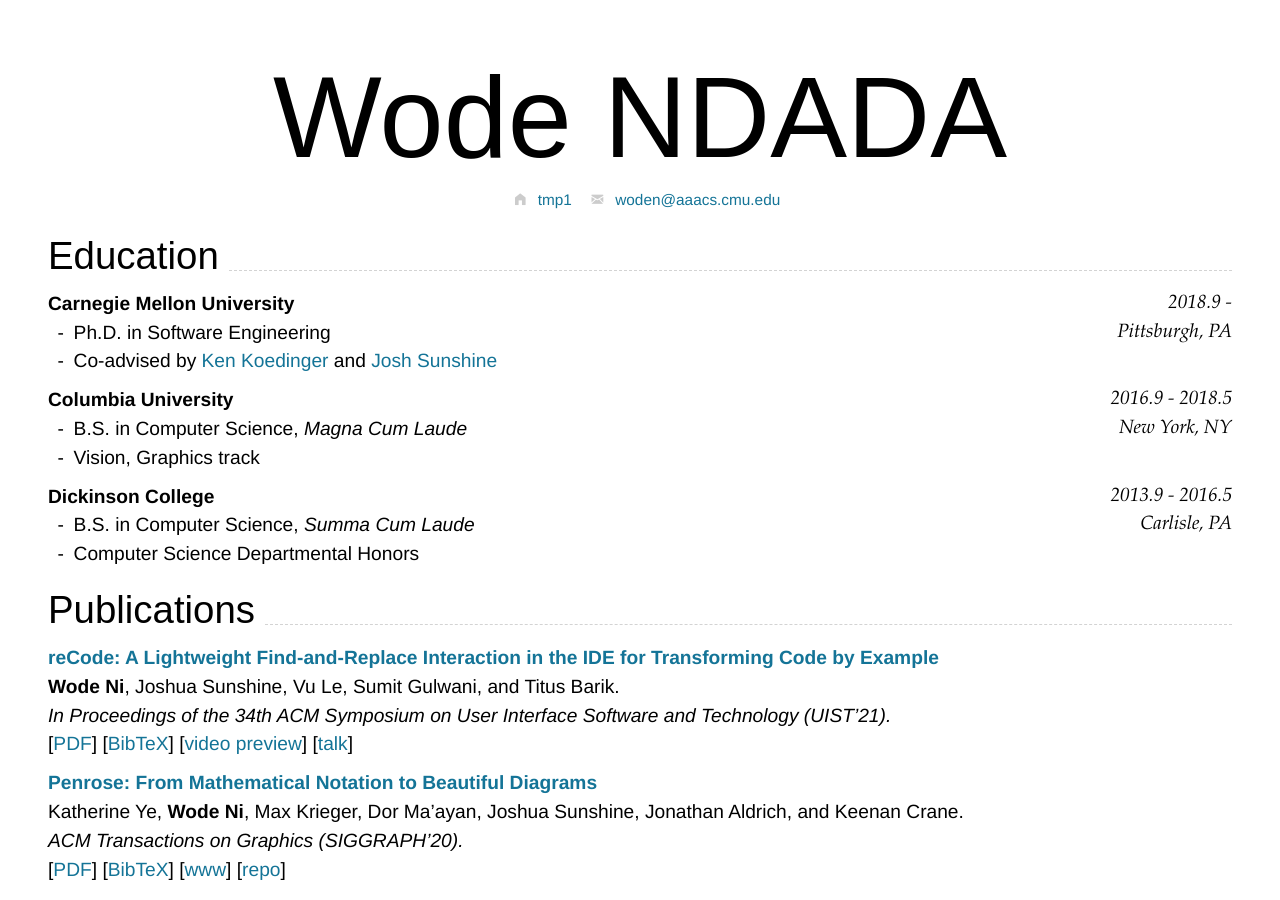
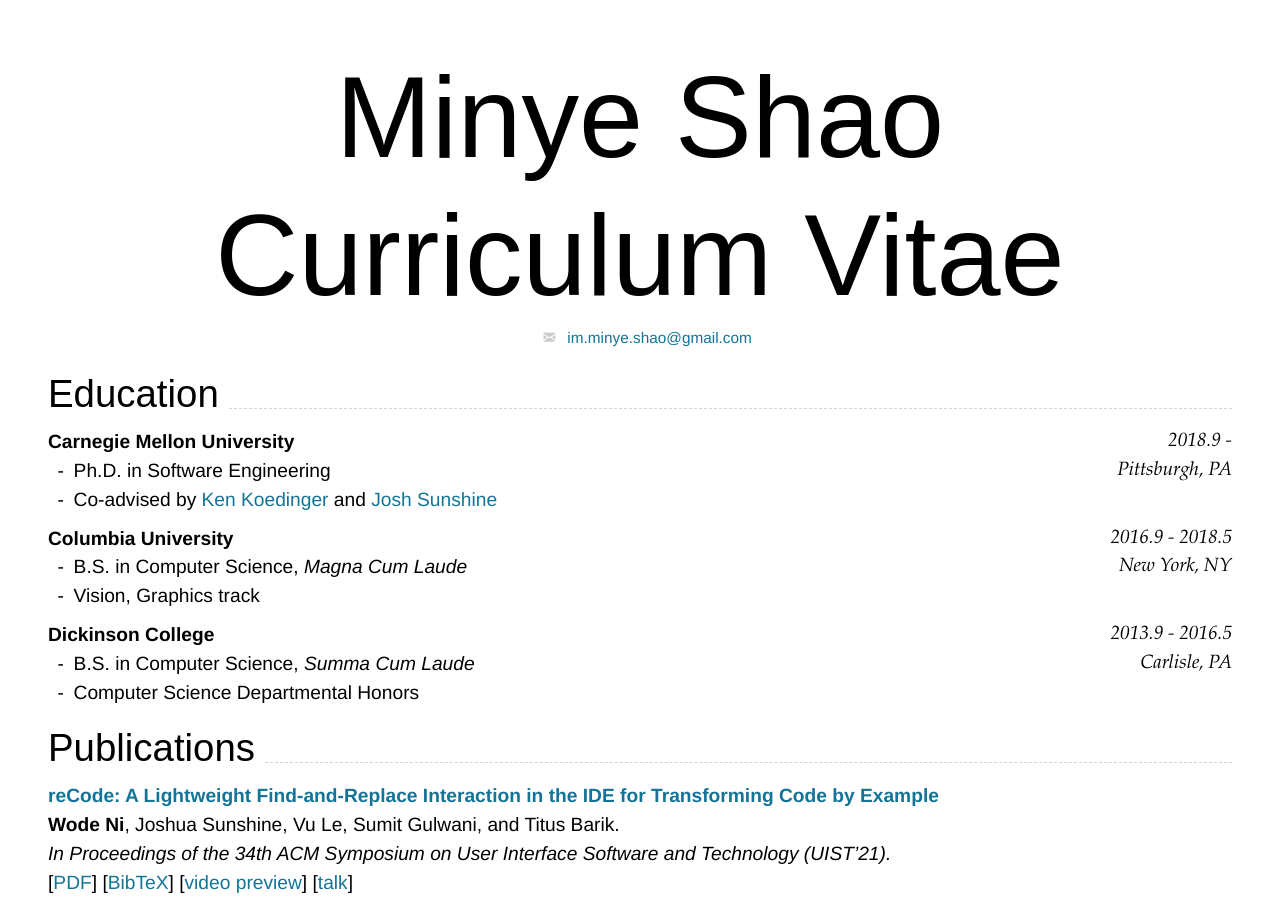
Before and after one commit to MinyeShao/CV_Markdown, a Jekyll site: the page built from index.md, in a window 1280 px wide and 900 px high. Built offline with Jekyll 4.4.1, drawn with Linux system fonts in a browser that asks for light colours; nearby versions of some CDN libraries.

Commit message:
Update index.md

```diff
--- a/index.md
+++ b/index.md
@@ -1,15 +1,12 @@
 ---
 layout: cv
-title: Wode "Nimo" Ni
+title: Minye Shao CV
 email:
-  url: tmp2
-  text: woden@aaacs.cmu.edu
-homepage:
-  url: http://cs.cmu.edu/~woden
-  text: tmp1
+  url: mailto:im.minye.shao@gmail.com
+  text: im.minye.shao@gmail.com
 ---
 
-# Wode **NDADA**
+# Minye Shao **Curriculum Vitae**
 
 <!--
 include contact information from the front matter
```
